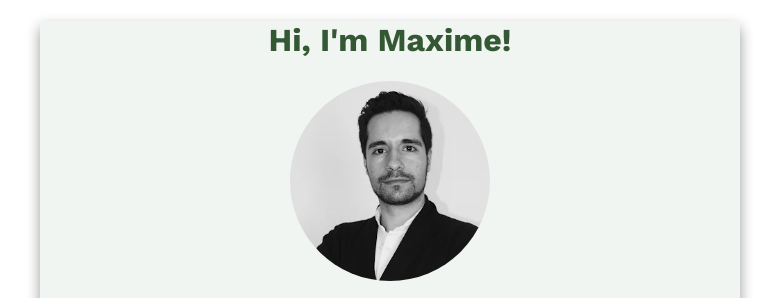
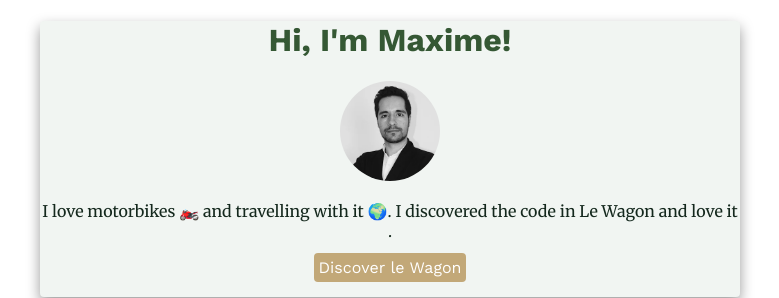
Before and after one commit to Albathar41/profile, a plain HTML site: page index.html in a window 1280 px wide. Shown: the top 298 px of the page, without its empty margins (250-1029 px from the left). Drawn offline with nearby package versions, Linux system fonts and the light colour scheme.

Commit message:
make my profile prettier

```diff
--- a/index.html
+++ b/index.html
@@ -11,7 +11,7 @@
   <body>
       <div class="container">
         <h1>Hi, I'm Maxime! </h1>
-        <img src="images/profil_pic.jpeg" width="200px" height="200px" art="Maxime picture" class="img-circle">
+        <img src="images/profil_pic.jpeg" width="100px" height="100px" art="Maxime picture" class="img-circle">
         <p>I love motorbikes 🏍️ and travelling with it 🌍. I discovered the code in Le Wagon and love it .</p>
         <a href="https://lewagon.github.io/html-css-challenges/01-profile-content-new/#" target="_blank">Discover le Wagon</a>
       </div>
```
